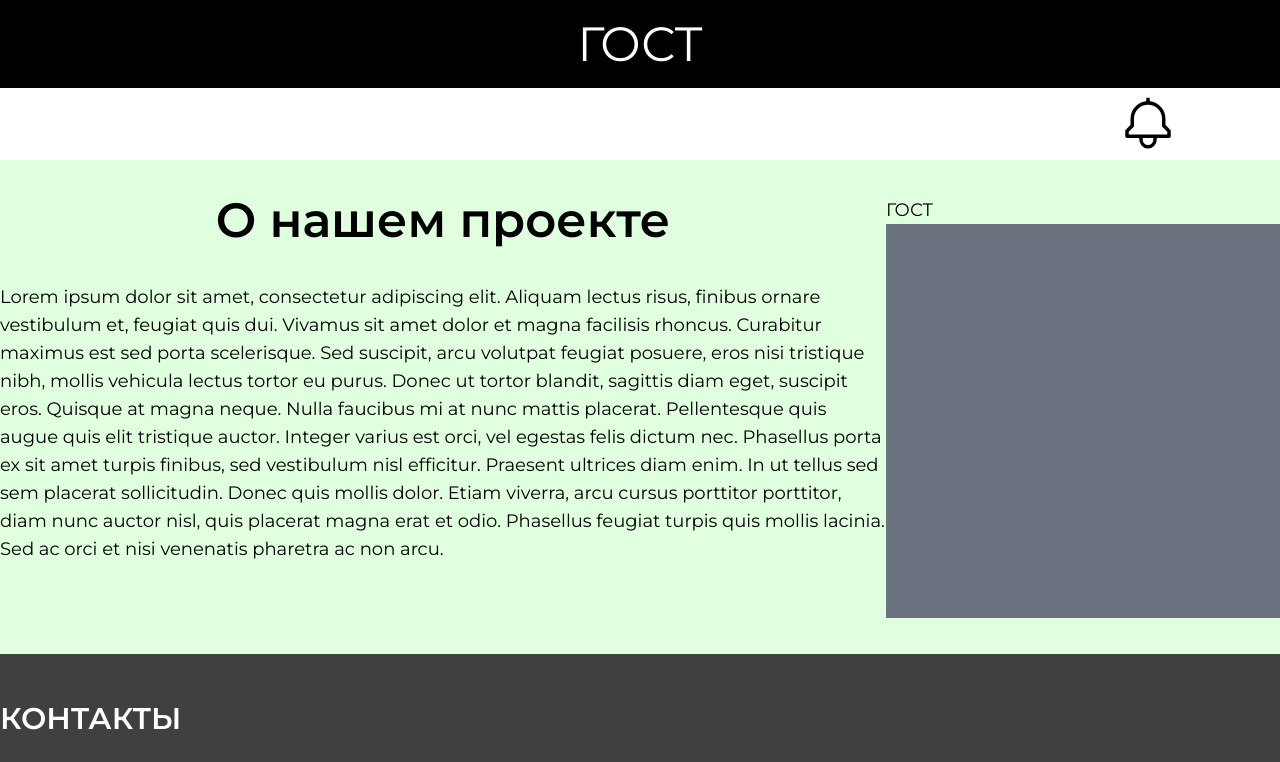
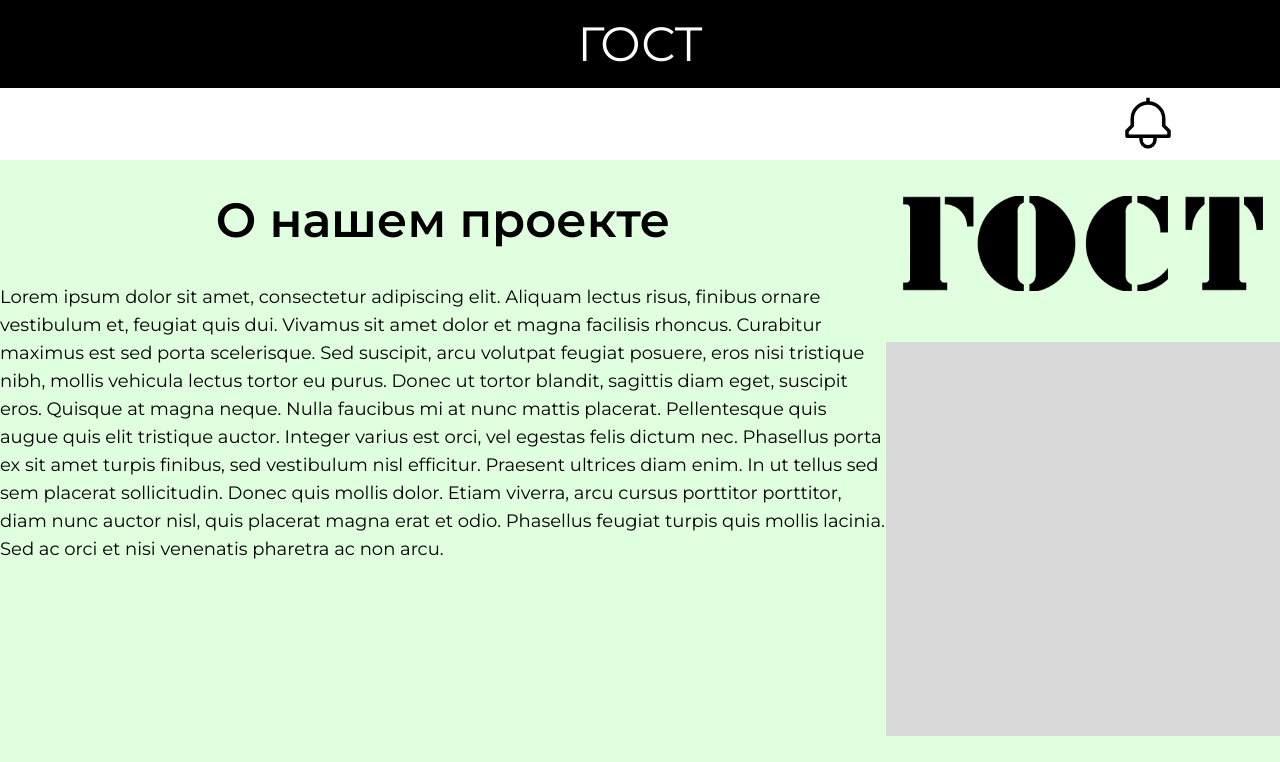
Before and after one commit to f4lz/pd, a Vue app: page /about in a window 1280 px wide. Shown: the top 762 px of the page. Built offline with nearby package versions, Linux system fonts and the light colour scheme; some icons are missing.

Commit message:
Переработка страницы About

```diff
--- a/src/pages/About.vue
+++ b/src/pages/About.vue
@@ -21,9 +21,9 @@
         venenatis pharetra ac non arcu.
       </p>
     </div>
-    <div>
-      ГОСТ
-      <div class="w-[394px] h-[394px] bg-gray-500"></div>
+    <div class="flex flex-col gap-y-[51px] items-center">
+      <img src="../assets/img/gost.svg" width="360" height="95" alt="ГОСТ" />
+      <div class="w-[394px] h-[394px] bg-[#D9D9D9]"></div>
     </div>
   </div>
 </template>
```
Also changed, not shown: src/assets/img/gost.svg (added).
